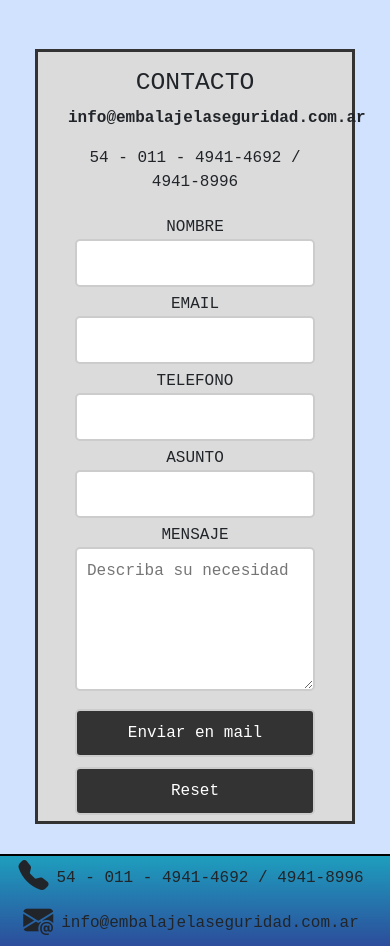
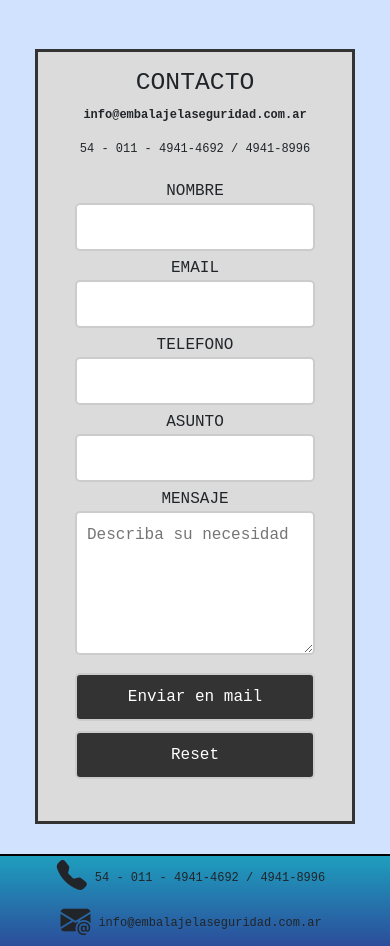
Before and after one commit to ngomezlamanna/embalaje, a plain HTML site: page index.html in a window 390 px wide. Shown: the part 1839-2785 px from the top of the page. Drawn offline with nearby package versions, Linux system fonts and the light colour scheme.

Commit message:
tamaño letra y padding contacto

```diff
--- a/css/estilo.css
+++ b/css/estilo.css
@@ -116,6 +116,10 @@ i {
     .imgCorrediza {
         height: 250px;
     }
+    .contacto {
+        padding-left: 12px;
+        padding-right: 12px;
+    }
 }
 
 @media (max-width: 874px) {
@@ -155,6 +159,9 @@ i {
     input, textarea, .botonForm {
         width: 240px;
     }
+    .letraCel {
+        font-size: 12px;
+    }
 }
 
 @media (max-width: 1199px) {
--- a/index.html
+++ b/index.html
@@ -146,8 +146,8 @@
       <div class="contacto">
         <div>
           <h2 class="mt-3"> CONTACTO </h2>
-          <p class="text-lowercase fw-bold">info@embalajelaseguridad.com.ar</p>
-          <p class="text-lowercase">54 - 011 - 4941-4692 / 4941-8996</p>
+          <p class="text-lowercase fw-bold letraCel">info@embalajelaseguridad.com.ar</p>
+          <p class="text-lowercase letraCel">54 - 011 - 4941-4692 / 4941-8996</p>
         </div>
 
         <form id="form" action="">
@@ -181,11 +181,11 @@
       <div class="row justify-content-evenly">
         <div class="col-xl-6 col-md-12 col-sm-12 d-flex align-items-center justify-content-center text-center">
           <i class="bi bi-telephone-fill"></i>
-          <p class="mb-0 mx-2"> 54 - 011 - 4941-4692 / 4941-8996 </p>
+          <p class="mb-0 mx-2 letraCel"> 54 - 011 - 4941-4692 / 4941-8996 </p>
         </div>
         <div class="col-xl-6 col-md-12 col-sm-12 d-flex align-items-center justify-content-center">
           <i class="bi bi-envelope-at-fill"></i>
-          <p class="mb-0 mx-2 text-lowercase"> info@embalajelaseguridad.com.ar </p>
+          <p class="mb-0 mx-2 text-lowercase letraCel"> info@embalajelaseguridad.com.ar </p>
         </div>
       </div>
     </div>
```
